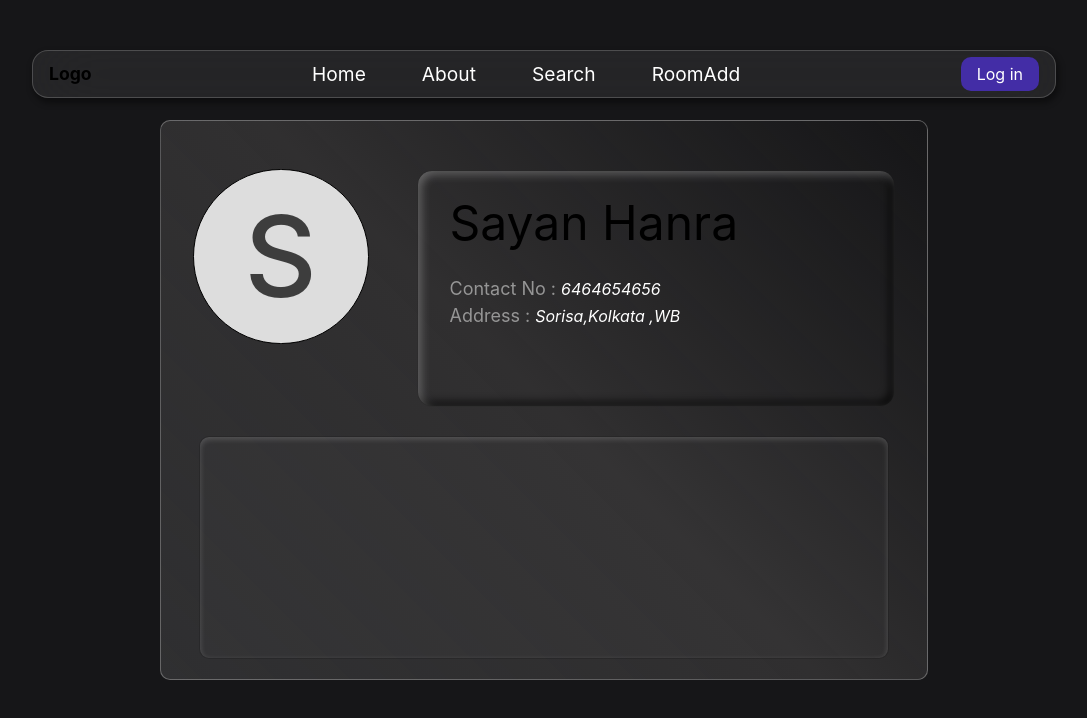
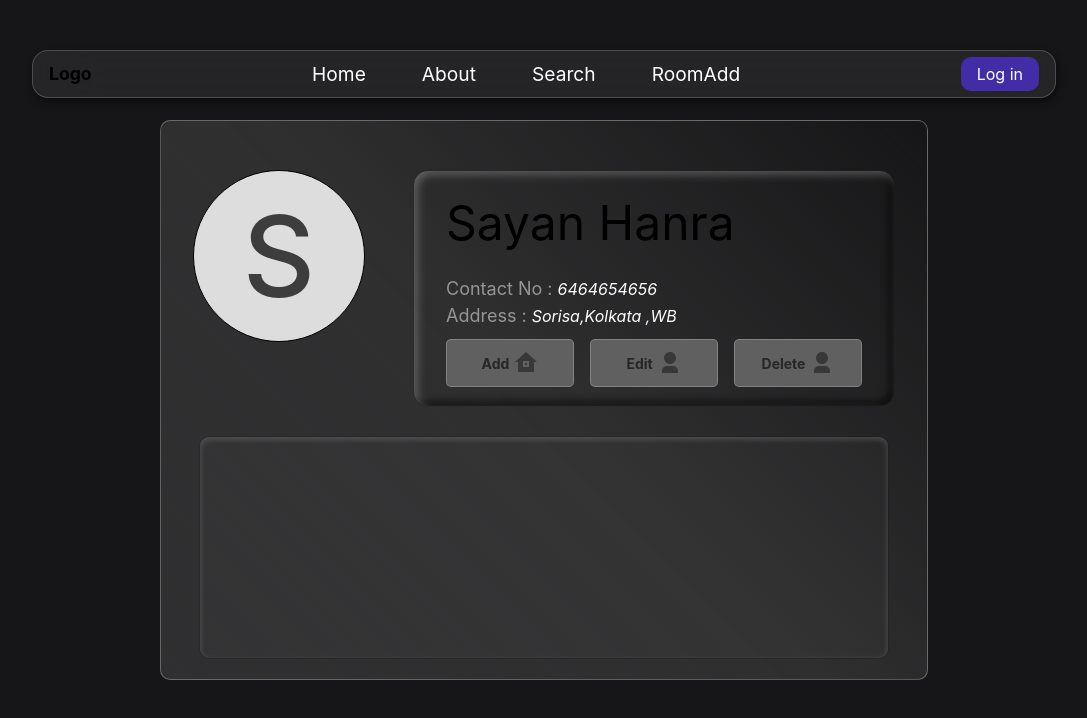
Before and after one commit to sssSync/Renter_Traker, a React (Vite) app in the folder frontend/: page /profile in a window 1280 px wide. Shown: the top 718 px of the page, without its empty margins (96-1183 px from the left). Built offline with nearby package versions, Linux system fonts and the light colour scheme.

Commit message:
profile-add

```diff
--- a/frontend/src/components/RoomPage/RoomDetails.jsx
+++ b/frontend/src/components/RoomPage/RoomDetails.jsx
@@ -8,7 +8,7 @@ const RoomDetails = () => {
       <div className="main_room-div w-[80%] mt-12">
         <div className="mainDetails flex justify-between ">
           <div className="text_details">
-            <h1 className="room_title ">Hawas vila</h1>
+            <h1 className="room_title ">Sobar vila</h1>
             <h3>
               Good Quality, will have a good time and good food. Feel like home.24*7 electricity and
               water supply.Always Clean and hyaenic. No Smoking and Drinking allowed
@@ -21,7 +21,7 @@ const RoomDetails = () => {
               </h3>
               <h3>
                 <span className="text-white">Owner:</span>
-                <span className="text-gray-400">Mia khalifa</span>
+                <span className="text-gray-400">Shubredu Neogi</span>
               </h3>
               <h3>
                 <span className="text-white">Near By : </span>
--- a/frontend/src/components/RoomPage/room_style.scss
+++ b/frontend/src/components/RoomPage/room_style.scss
@@ -178,6 +178,7 @@ h1.section-title {
         padding: 0 2rem;
 
         textarea {
+            padding: 2px 5px;
             width: 100%;
             height: 5rem;
             outline: none;
@@ -185,12 +186,20 @@ h1.section-title {
             border-radius: 5px;
             resize: none;
             background: rgba(255, 255, 255, 0.798);
+            color: black;
         }
 
         button {
-            border: 1px solid white;
+            border: 1px solid #ffffff29;
             padding: 5px 10px;
             background: var(--button-bg);
+            width: 10rem;
+            height: 3rem;
+            border-radius: 10px;
+
+            &:hover {
+                background: var(--button-bg-hover);
+            }
         }
     }
 }
--- a/frontend/src/components/SearchPage/RightComp/Resultem/ResultItem.jsx
+++ b/frontend/src/components/SearchPage/RightComp/Resultem/ResultItem.jsx
@@ -7,7 +7,7 @@ const ResultItem = () => {
   return (
     <div className="room-box flex justify-between">
       <div className="details flex flex-col p-8 flex-grow">
-        <h1 className="room_title">Hawas-Vila</h1>
+        <h1 className="room_title">Sobar Vila</h1>
         <div className="mini_details">
           <h3 className="room_det">
             <span>Price: </span>₹ 12,50/month
--- a/frontend/src/pages/UserProfile/UserProfile.jsx
+++ b/frontend/src/pages/UserProfile/UserProfile.jsx
@@ -19,9 +19,39 @@ const UserProfile = () => {
               </h3>
             </div>
             <div className="contact-info-operations">
-              <button className="op-btn" id="add-room"></button>
+              <button className="op-btn" id="add-room">
+                Add
+                <svg
+                  xmlns="http://www.w3.org/2000/svg"
+                  viewBox="0 0 24 24"
+                  fill="rgba(241,241,241,1)"
+                >
+                  <path d="M20 20C20 20.5523 19.5523 21 19 21H5C4.44772 21 4 20.5523 4 20V11L1 11L11.3273 1.6115C11.7087 1.26475 12.2913 1.26475 12.6727 1.6115L23 11L20 11V20ZM9 9.99998V16H15V9.99998H9ZM11 12H13V14H11V12Z"></path>
+                </svg>
+              </button>
 
-              <button className="op-btn" id="edit-room"></button>
+              <button className="op-btn">
+                {" "}
+                Edit
+                <svg
+                  xmlns="http://www.w3.org/2000/svg"
+                  viewBox="0 0 24 24"
+                  fill="rgba(250,250,250,1)"
+                >
+                  <path d="M20 22H4V20C4 17.2386 6.23858 15 9 15H15C17.7614 15 20 17.2386 20 20V22ZM12 13C8.68629 13 6 10.3137 6 7C6 3.68629 8.68629 1 12 1C15.3137 1 18 3.68629 18 7C18 10.3137 15.3137 13 12 13Z"></path>
+                </svg>{" "}
+              </button>
+              <button className="op-btn">
+                {" "}
+                Delete
+                <svg
+                  xmlns="http://www.w3.org/2000/svg"
+                  viewBox="0 0 24 24"
+                  fill="rgba(250,250,250,1)"
+                >
+                  <path d="M20 22H4V20C4 17.2386 6.23858 15 9 15H15C17.7614 15 20 17.2386 20 20V22ZM12 13C8.68629 13 6 10.3137 6 7C6 3.68629 8.68629 1 12 1C15.3137 1 18 3.68629 18 7C18 10.3137 15.3137 13 12 13Z"></path>
+                </svg>{" "}
+              </button>
             </div>
           </div>
         </div>
--- a/frontend/src/pages/UserProfile/style.scss
+++ b/frontend/src/pages/UserProfile/style.scss
@@ -109,3 +109,37 @@
     height: 35px;
     width: 80px;
 }
+
+.contact-info-operations {
+    button {
+        border: 1px solid rgba(255, 255, 255, 0.215);
+        background: rgb(96, 96, 96);
+        padding: 2px 7px;
+        width: 8rem;
+        display: flex;
+        align-items: center;
+        height: 3rem;
+        justify-content: center;
+        border-radius: 5px;
+        transition: all 0.3s ease-in;
+
+        &:hover {
+            background: rgb(137, 137, 137);
+            color: rgb(8, 8, 8);
+        }
+
+        color: rgb(38, 38, 38);
+        font-size: 14px;
+        font-weight: bold;
+
+        svg {
+            margin-left: 5px;
+
+            path {
+                fill: rgb(56, 56, 56);
+            }
+
+            width: 1.5rem;
+        }
+    }
+}
```
